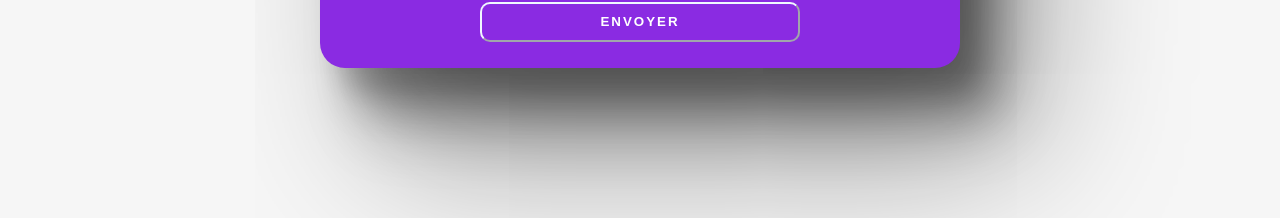
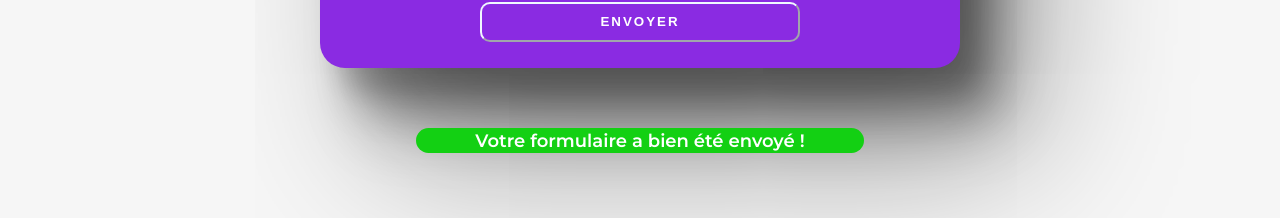
Before and after one commit to The-JW-Corp/JW-Corp-react, a React (Create React App) app: page /Services in a window 1280 px wide. Shown: the part 2213-2431 px from the top of the page. Built offline with nearby package versions, Linux system fonts and the light colour scheme; no server answers.

Commit message:
animation validation form

```diff
--- a/src/components/Formulaire/Formulaire.css
+++ b/src/components/Formulaire/Formulaire.css
@@ -14,6 +14,8 @@
     2.4 Message Container
     2.5 Button Container
     2.6 Error message
+    2.7 Validation Formulaire
+    2.8 Validation Animation Disapear
 
   3. Media Queries
 */
@@ -200,7 +202,6 @@ form h4 {
   /* background-color: green; */
 }
 
-
 .message-input > textarea {
   border-radius: 15px;
   background-color: blueviolet;
@@ -224,7 +225,7 @@ form h4 {
   width: 80%;
 }
 
-.text-label-message{
+.text-label-message {
   height: 80%;
 }
 
@@ -237,7 +238,6 @@ form h4 {
   width: auto;
   height: 100%;
 }
-
 
 form .mail-container input:focus label {
   background-color: red !important;
@@ -287,25 +287,59 @@ textarea {
   transition: background-color 0.75s, font-size 0.5s;
   /* transition: font-size 0.5s; */
 }
-/* ---------------- */
-/* test */
-.dark {
-  background-color: black;
-}
-.light{
-  background-color: yellow;
-}
+
 /* ----- 2.6 Error message ----- */
-.error-message{
-  color: rgb(234, 7, 7);
-  font-size:0.6em;
+
+.error-message {
+  color: rgb(238, 14, 14);
+  font-size: 0.8em;
   text-decoration: underline;
 }
 
-/* 3. Media Queries */
+/* ----- 2.7 Validation Formualaire ----- */
+
+.validation-message-container {
+  height: 25px;
+  width: 100%;
+  /* background-color: yellow; */
+  display: flex;
+  justify-content: center;
+  align-items: center;
+  font-size: large;
+  font-weight: 600;
+  animation: ease-in-out 1s;
+}
+
+.validation-message-text {
+  z-index: 3;
+  width: 35%;
+  height: 100%;
+  max-width: 100% !important;
+  background-color: rgb(19, 208, 19);
+  display: flex;
+  justify-content: center;
+  align-items: center;
+  color: #fff;
+  border-radius: 15px;
+  animation: animation-validation 700ms;
+}
+
+@keyframes animation-validation {
+  from {
+    transform: translateX(-100%);
+  }
+  to {
+    transform: translateX(0%);
+  }
+}
+
+/* ----- 2.8 Validation Animation Disapear ----- */
+
+
+/* ----- 3. Media Queries ----- */
 
 @media (min-width: 750px) {
-  .text-cta-form-responsiv1{
+  .text-cta-form-responsiv1 {
     line-height: 120%;
     height: 100%;
     /* background-color: red; */
@@ -315,14 +349,13 @@ textarea {
   }
 }
 
-
 @media (min-width: 900px) {
   form {
     width: 60vw;
   }
 }
 
-@media (min-width:960px) {
+@media (min-width: 960px) {
   .cta-form-paragraph {
     width: 80%;
     /* background-color: red; */
@@ -337,29 +370,26 @@ textarea {
   }
 }
 @media (min-width: 1650px) {
-  .cta-form{
+  .cta-form {
     font-size: 1.2em;
   }
-  .form-cta-container{
+  .form-cta-container {
     height: 1000px;
   }
-  .cta-form-paragraph{
+  .cta-form-paragraph {
     height: 30%;
-    /* background-color: yellow; */
   }
-  .text-cta-form-responsiv1{
+  .text-cta-form-responsiv1 {
     /* line-height: 120%; */
     height: 100%;
-    /* background-color: red; */
-    /* background-color: red; */
   }
   form {
     width: 40vw;
   }
 }
 
-@media (min-width:2150px) {
-  .cta-form{
+@media (min-width: 2150px) {
+  .cta-form {
     height: 40%;
     /* background-color: red; */
     font-size: 1.3em;
@@ -368,13 +398,13 @@ textarea {
 
 /* ----- Testanime ----- */
 
-.test-anime{
+.test-anime {
   color: blue;
 }
 
-.test-anime2{
+.test-anime2 {
   color: red;
 }
-.test-anime3{
+.test-anime3 {
   color: green;
 }
--- a/src/components/Formulaire/Formulaire.js
+++ b/src/components/Formulaire/Formulaire.js
@@ -1,12 +1,11 @@
-import React from "react";
-import { useRef, useEffect } from "react";
+import React, { useRef, useEffect, useState } from "react";
 import "./Formulaire.css";
 import { useForm } from "react-hook-form";
 import { db } from "../../firebaseConfig";
 import { collection, addDoc } from "firebase/firestore/lite";
-// import { render } from "react-dom";
 
 function Formulaire() {
+  const [isFormulaireSent, setIsFormulaireSent] = useState(true);
   const {
     handleSubmit,
     register,
@@ -19,7 +18,14 @@ function Formulaire() {
     },
   });
 
-  var collectionUser = collection(db, "testResetButton");
+  const timerFormulaireMessage = () => {
+    setIsFormulaireSent(true);
+    setTimeout(() => {
+      setIsFormulaireSent(false);
+    }, 3000);
+  };
+
+  var collectionUser = collection(db, "testAnimationValidation");
   function onSubmit(data) {
     console.log(data);
     addDoc(collectionUser, {
@@ -28,12 +34,11 @@ function Formulaire() {
     });
     console.log("c'est envoyé");
     reset();
-    console.log(data.message + " c'est reset");
-    // Mettre un message "Votre message a bien été envoyé"
+    console.log(" c'est reset");
+    timerFormulaireMessage();
   }
 
   return (
-    <>
     <>
       <section className="form-cta-container">
         <section className="cta-form">
@@ -47,8 +52,8 @@ function Formulaire() {
               faire ?
             </div>
             <div className="text-cta-form">
-                Laissez-nous votre message nous reviendrons vers vous au plus
-                vite !
+              Laissez-nous votre message nous reviendrons vers vous au plus vite
+              !
             </div>
           </div>
           <div className="line-animation-bottom-container">
@@ -74,12 +79,12 @@ function Formulaire() {
                     },
                   })}
                 />
+              </div>
               {errors.email && (
                 <span className="error-message">
                   Votre mail est requis pour l'envoi du formulaire
                 </span>
               )}
-                </div>
               {errors.email?.type == "pattern" && (
                 <span className="error-message">{errors.email.message}</span>
               )}
@@ -128,7 +133,16 @@ function Formulaire() {
           </div>
         </form>
       </section>
+
+      {isFormulaireSent && (
+        <>
+          <div className="validation-message-container">
+            <div className="validation-message-text">
+              Votre formulaire a bien été envoyé !
+            </div>
+          </div>
         </>
+      )}
     </>
   );
 }
--- a/src/components/NosValeurs/UIelement/GreyParagraph.js
+++ b/src/components/NosValeurs/UIelement/GreyParagraph.js
@@ -5,7 +5,7 @@ const GreyParagraph = ({ children }) => {
     display: "block",
     justifyContent: "center",
     textAlign: "justify",
-    fontSize: "1.2em",
+    fontSize: "1em",
     padding: "5%",
     width: "40vw",
     fontWeight: "400",
```
Lines whose indentation alone changed are shown as unchanged.
